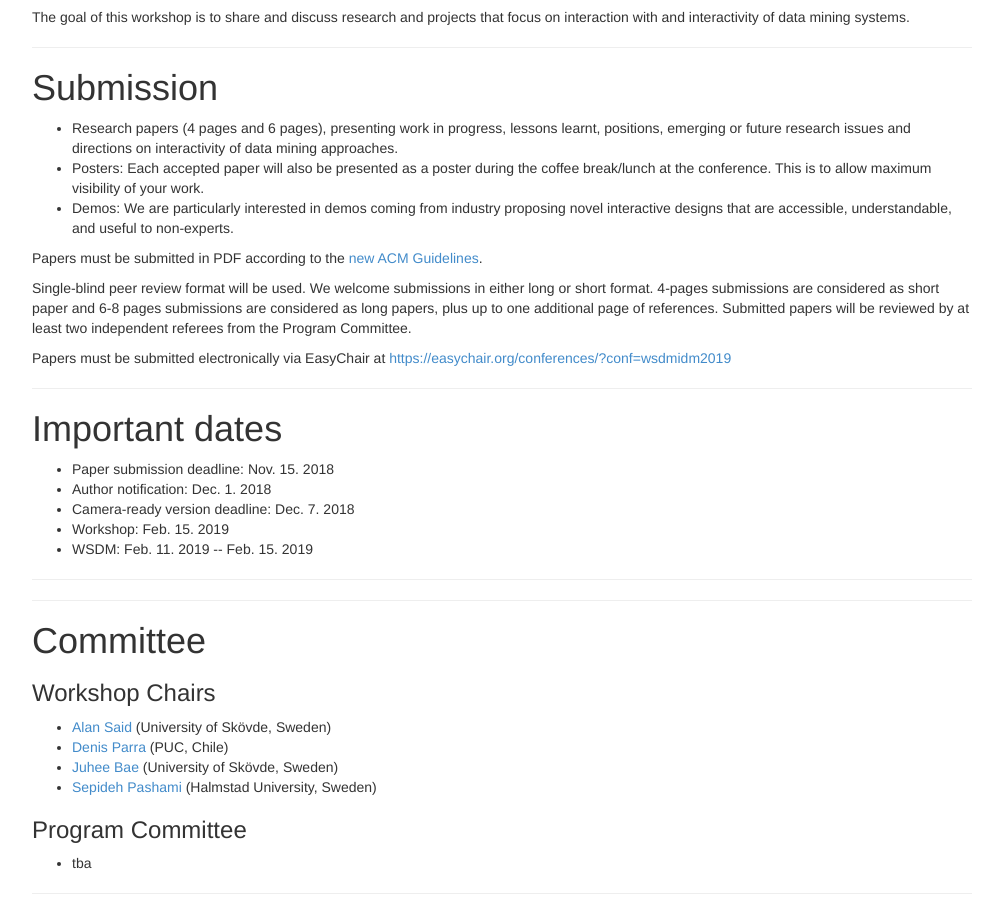
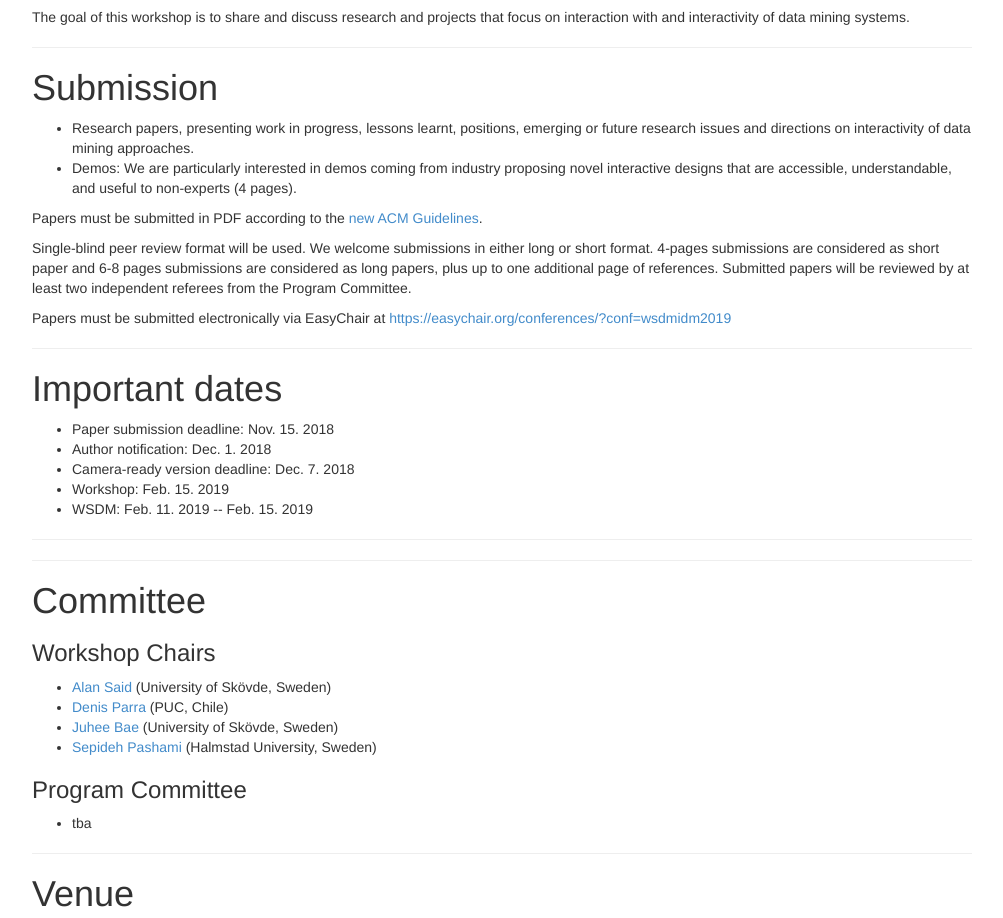
Before and after one commit to idatamining/2019, a plain HTML site: page index.html in a window 1280 px wide. Shown: the part 1149-2067 px from the top of the page, without its empty margins (138-1141 px from the left). Drawn offline with Linux system fonts and the light colour scheme.

Commit message:
commented out poster submission

```diff
--- a/index.html
+++ b/index.html
@@ -89,9 +89,9 @@
 <a id="submission"></a>
 	  <h1>Submission</h1>
 	  <ul>
-<li> Research papers (4 pages and 6 pages), presenting work in progress, lessons learnt, positions, emerging or future research issues and directions on interactivity of data mining approaches.</li>
-<li> Posters: Each accepted paper will also be presented as a poster during the coffee break/lunch at the conference. This is to allow maximum visibility of your work.</li>
-<li> Demos: We are particularly interested in demos coming from industry proposing novel interactive designs that are accessible, understandable, and useful to non-experts.</li>
+<li> Research papers, presenting work in progress, lessons learnt, positions, emerging or future research issues and directions on interactivity of data mining approaches.</li>
+<!--<li> Posters: Each accepted paper will also be presented as a poster during the coffee break/lunch at the conference. This is to allow maximum visibility of your work.</li>-->
+<li> Demos: We are particularly interested in demos coming from industry proposing novel interactive designs that are accessible, understandable, and useful to non-experts (4 pages).</li>
 </ul>
 <p> Papers must be submitted in PDF according to the <a href="http://www.acm.org/publications/proceedings-template" target="_blank">new ACM Guidelines</a>. </p>
 <p>Single-blind peer review format will be used. We welcome submissions in either long or short format. 4-pages submissions are considered as short paper and 6-8 pages submissions are considered as long papers, plus up to one additional page of references. Submitted papers will be reviewed by at least two independent referees from the Program Committee.</p>
```
